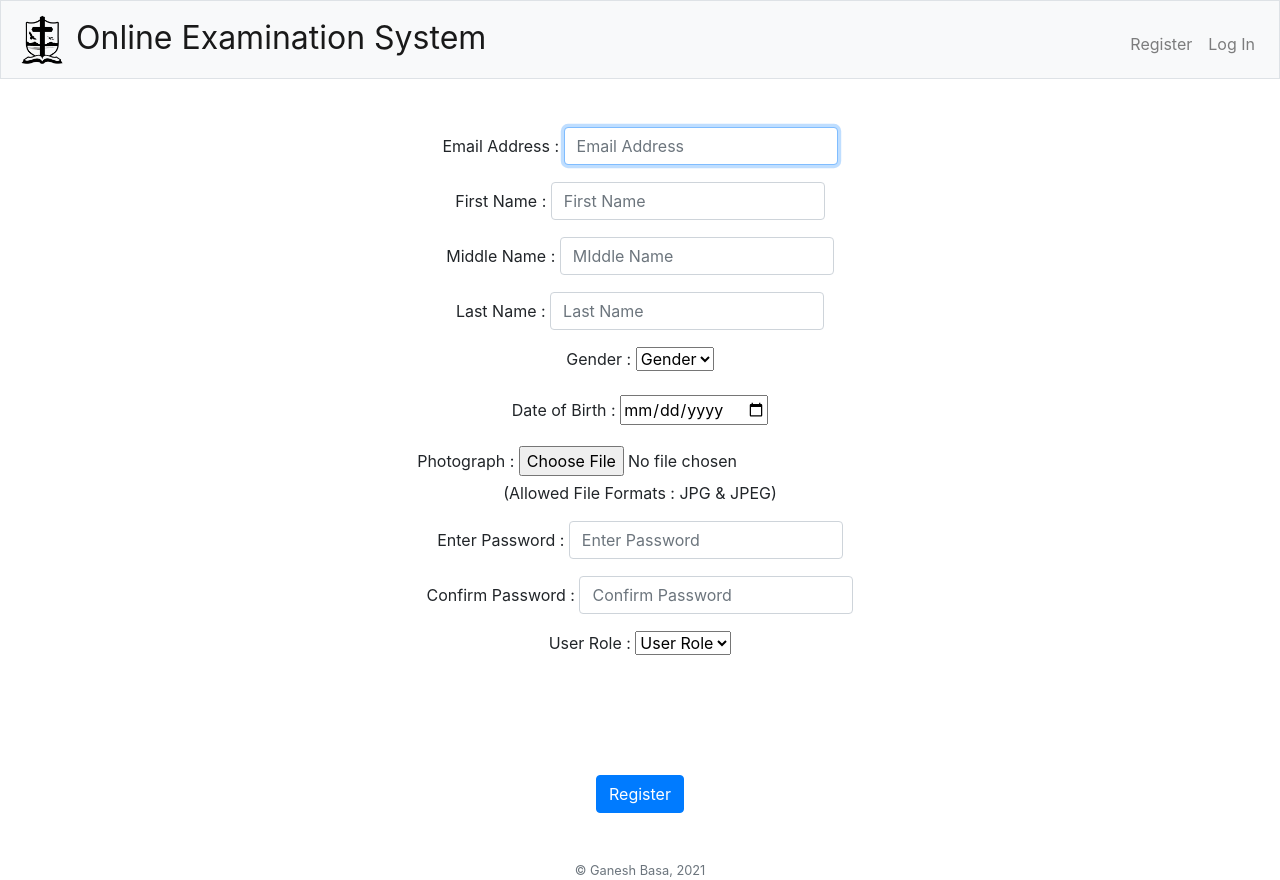
After one commit to GaneshBasa/OES, a Flask app: page /register_1 in a window 1280 px wide. The commit adds this page. Run offline with Flask 2, Linux system fonts and the light colour scheme; some libraries are stand-ins or nearby versions.

Commit message:
Refactor for Registration (1 & 2)

```diff
--- a/app.py
+++ b/app.py
@@ -109,9 +109,9 @@ def logout():
 	return redirect("/")
 
 
-# Register
-@app.route("/register", methods=["GET", "POST"])
-def register():
+# Register 1
+@app.route("/register_1", methods=["GET", "POST"])
+def register_1():
 	"""Register user"""
 
 	# Check if user is logged in already and prevent accidental log out
@@ -166,12 +166,73 @@ def register():
 		photo = request.files['photo']
 		photo.save(os.path.join(profile_images_folder, secure_filename(str(session['user_id']) + '.jpg')))
 
+		# Redirect user to Register 2
+		return redirect("/register_2")
+
+	# User reached route via GET (as by clicking a link or via redirect)
+	else:
+		return render_template("register_1.html", roles = roles)
+
+
+# Register 2
+@app.route("/register_2", methods=["GET", "POST"])
+def register_2():
+	"""Register user"""
+
+	# User reached route via POST (as by submitting a form via POST)
+	if request.method == "POST":
+		# TODO
+
+		# Ensure email was submitted
+		if not request.form.get("email"):
+			return apology("missing email")
+
+		form_email = request.form.get("email")
+
+		# Query database for email
+		rows = db.execute("SELECT * FROM users WHERE email = ?", form_email)
+
+		# Ensure email is not already taken
+		if len(rows) != 0:
+			return apology("email is already taken")
+
+		# Ensure Required Details were submitted
+		details = ['first_name', 'middle_name', 'last_name', 'password', 'confirmation']
+		for detail in details:
+			# Ensure Detail was submitted
+			if not request.form.get(detail):
+				return apology(f"missing {detail}")
+
+		form_password = request.form.get("password")
+		form_confirm = request.form.get("confirmation")
+
+		# Match passwords for confirmation
+		if form_password != form_confirm:
+			return apology("passwords don't match")
+
+		# Insert user into database & Remember which user has logged in
+		session["user_id"] = db.execute(
+			"INSERT INTO users (email, hash, role, first_name, middle_name, last_name, gender, dob, registered) VALUES (?, ?, ?, ?, ?, ?, ?, ?, datetime('now'))",
+			form_email,
+			generate_password_hash(form_password),
+			request.form.get("role"),
+			request.form.get("first_name"),
+			request.form.get("middle_name"),
+			request.form.get("last_name"),
+			request.form.get("gender"),
+			request.form.get("dob")
+			)
+
+		# Save photo uploaded by user
+		photo = request.files['photo']
+		photo.save(os.path.join(profile_images_folder, secure_filename(str(session['user_id']) + '.jpg')))
+
 		# Redirect user to home page
 		return redirect("/")
 
 	# User reached route via GET (as by clicking a link or via redirect)
 	else:
-		return render_template("register.html", roles = roles)
+		return render_template("register_2.html", roles = roles)
 
 
 # Profile
--- a/templates/layout.html
+++ b/templates/layout.html
@@ -54,7 +54,7 @@
                 </ul>
             {% else %}
                 <ul class="navbar-nav ml-auto mt-2">
-                    <li class="nav-item"><a class="nav-link" href="/register">Register</a></li>
+                    <li class="nav-item"><a class="nav-link" href="/register_1">Register</a></li>
                     <li class="nav-item"><a class="nav-link" href="/login">Log In</a></li>
                 </ul>
             {% endif %}
--- /dev/null
+++ b/templates/register_1.html
@@ -0,0 +1,73 @@
+{% extends "layout.html" %}
+
+{% block title %}
+    Register
+{% endblock %}
+
+{% block main %}
+<form action="/register_1" method="post" enctype="multipart/form-data">
+    <!-- Email -->
+    <div class="form-group">
+        <label for="email">Email Address : </label>
+        <input class="form-control" name="email" placeholder="Email Address" type="email" required autofocus>
+    </div>
+    <!-- First Name -->
+    <div class="form-group">
+        <label for="first_name">First Name : </label>
+        <input autocomplete="off" class="form-control" name="first_name" placeholder="First Name" type="text" required>
+    </div>
+    <!-- Middle Name -->
+    <div class="form-group">
+        <label for="middle_name">Middle Name : </label>
+        <input autocomplete="off" class="form-control" name="middle_name" placeholder="MIddle Name" type="text" required>
+    </div>
+    <!-- Last Name -->
+    <div class="form-group">
+        <label for="last_name">Last Name : </label>
+        <input autocomplete="off" class="form-control" name="last_name" placeholder="Last Name" type="text" required>
+    </div>
+    <!-- Gender -->
+    <div class="form-group">
+        <label for="gender">Gender : </label>
+        <select name="gender" required>
+            <option disabled selected value="">Gender</option>
+            <option value="M">Male</option>
+            <option value="F">Female</option>
+        </select>
+    </div>
+    <!-- DOB -->
+    <div class="form-group">
+        <label for="dob">Date of Birth : </label>
+        <input type="date" name="dob" required>
+    </div>
+    <!-- Photograph -->
+    <div class="form-group">
+        <label for="photo">Photograph : </label>
+        <input type="file" name="photo" accept=".jpg, .jpeg" required>
+        <br>
+        (Allowed File Formats : JPG & JPEG)
+    </div>
+    <!-- Password -->
+    <div class="form-group">
+        <label for="password">Enter Password : </label>
+        <input class="form-control" name="password" placeholder="Enter Password" type="password" required>
+    </div>
+    <!-- Confirmation -->
+    <div class="form-group">
+        <label for="confirmation">Confirm Password : </label>
+        <input class="form-control" name="confirmation" placeholder="Confirm Password" type="password" required>
+    </div>
+    <!-- Role -->
+    <div class="form-group">
+        <label for="role">User Role : </label>
+        <select name="role" required>
+            <option disabled selected value="">User Role</option>
+            {% for role in roles %}
+                <option value="{{ role }}">{{ role }}</option>
+            {% endfor %}
+        </select>
+    </div>
+    <br> <br> <br> <br>
+    <button class="btn btn-primary" type="submit">Register</button>
+</form>
+{% endblock %}
--- a/templates/register.html
+++ b/templates/register_2.html
@@ -4,8 +4,10 @@
     Register
 {% endblock %}
 
+<!-- TODO -->
+
 {% block main %}
-<form action="/register" method="post" enctype="multipart/form-data">
+<form action="/register_2" method="post">
     <!-- Email -->
     <div class="form-group">
         <label for="email">Email Address : </label>
```
